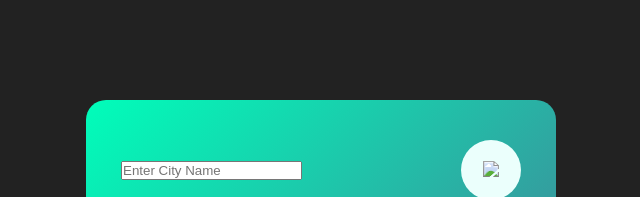
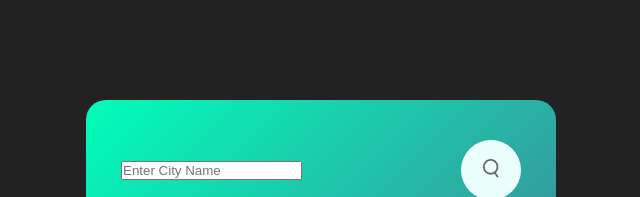
Before and after one commit to shekhawatyash/shekhawatyash.github.io, a plain HTML site: page index.html in a window 1280 px wide. Shown: the top 197 px of the page, 319-959 px from the left. Drawn offline with Linux system fonts and the light colour scheme.

Commit message:
Update index.html

```diff
--- a/index.html
+++ b/index.html
@@ -10,7 +10,7 @@
   <div class="card">
     <div class="search">
       <input type="text" placeholder="Enter City Name" spellcheck="false">
-      <button><img src="main/search.png" ></button>
+      <button><img src="/search.png" ></button>
     </div>
   <div class="Weather">
     <img src="rain.png" class="Weather-icon">
```
